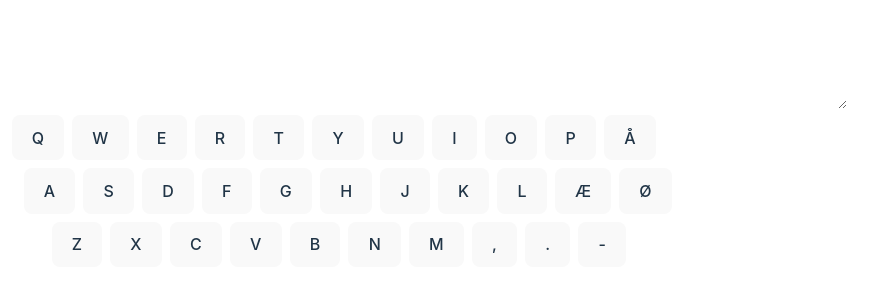
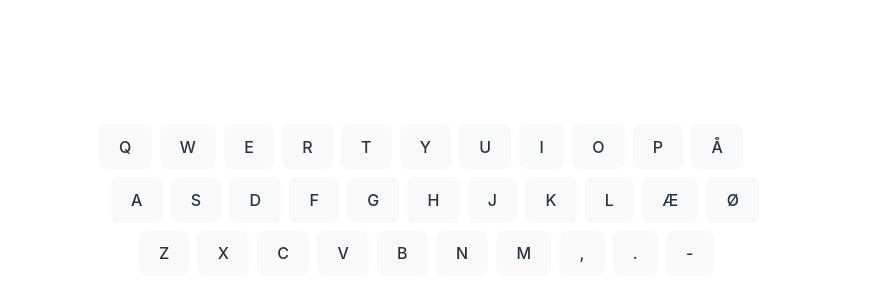
Before and after one commit to ruanha/keyboard-with-sound, a React (Vite) app: page / in a window 1280 px wide. Shown: the part 224-524 px from the top of the page, without its empty margins (211-1087 px from the left). Built offline with nearby package versions, Linux system fonts and the light colour scheme.

Commit message:
change layout and look of input field

```diff
--- a/src/App.tsx
+++ b/src/App.tsx
@@ -8,10 +8,10 @@ function App() {
     textarea.current?.focus();
   });
   return (
-    <>
-      <textarea ref={textarea} rows={1} cols={80}></textarea>
+    <div className="flex flex-col items-center space-y-6">
+      <textarea className="resize-none" ref={textarea} rows={1} cols={80}></textarea>
       <Keyboard />
-    </>
+    </div>
   );
 }
 
```
